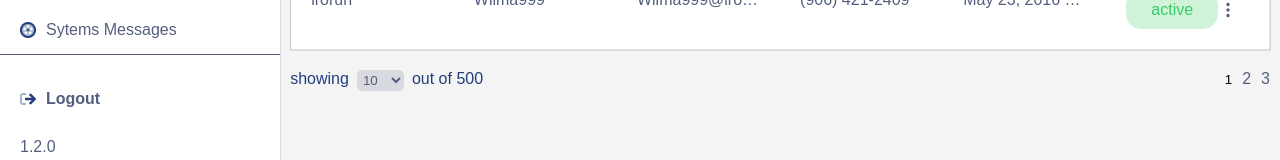
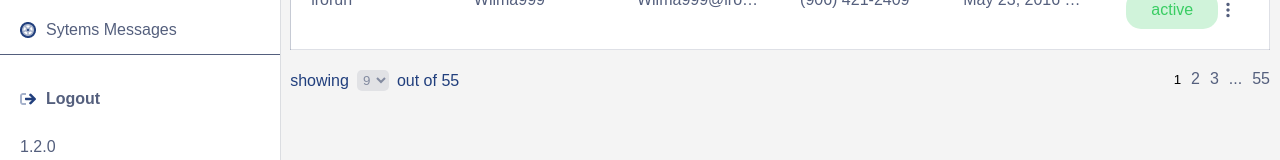
Before and after one commit to David4bay/lendsqr-fe-test, a React (Vite) app in the folder lendsqr-fe-test/: page /users in a window 1280 px wide. Shown: the part 1315-1475 px from the top of the page. Built offline with nearby package versions, Linux system fonts and the light colour scheme; sample sign-in values are in the browser's storage.

Commit message:
table pages updates table successfully

```diff
--- a/lendsqr-fe-test/src/App.scss
+++ b/lendsqr-fe-test/src/App.scss
@@ -464,6 +464,10 @@
     padding: 55px;
 }
 
+.table__container {
+    overflow-x: scroll;
+}
+
 .userlist__container {
     display: flex;
     flex-direction: column;
@@ -557,11 +561,12 @@
 
 .userlist__floor-container {
     display: flex;
-    align-items: flex-start;
+    flex-direction: row;
+    justify-content: center;
+    align-items: center;
     gap: 8px;
     font-weight: 500;
     font-size: 1rem;
-    justify-content: center;
     color: var(--color-blue-text);
 }
 
@@ -570,7 +575,6 @@
     flex-direction: row;
     gap: 10px;
     color: var(--color-grey-text);
-
 }
 
 .view__rows {
--- a/lendsqr-fe-test/src/components/Dashboard.tsx
+++ b/lendsqr-fe-test/src/components/Dashboard.tsx
@@ -5,6 +5,7 @@ import Sidebar from "./Sidebar"
 import { Helmet } from "react-helmet"
 import UserList from "./UserList"
 import UserProfile from "./UserProfile"
+import { useEffect } from "react"
 
 interface UserProp {
     user: {
@@ -20,9 +21,12 @@ function Dashboard() {
 
     console.log("userLoggedStatus", userLoggedStatus)
 
-    if (userLoggedStatus.user === null) {
-        navigate("/")
-    }
+    useEffect(() => {
+        if (userLoggedStatus.user === null) {
+            navigate("/")
+        }
+    }, [navigate, userLoggedStatus.user])
+
 
     return (
         <>
--- a/lendsqr-fe-test/src/components/Sidebar.tsx
+++ b/lendsqr-fe-test/src/components/Sidebar.tsx
@@ -1,15 +1,13 @@
 import type { SyntheticEvent } from "react";
-import { useNavigate } from "react-router-dom";
+// import { useNavigate } from "react-router-dom";
 
 export default function Sidebar() {
 
-    const navigate = useNavigate()
+    // const navigate = useNavigate()
 
     function handleLogout(e: SyntheticEvent) {
         e.preventDefault()
-        localStorage.removeItem("loggedUser")
-        navigate("/")
-        return
+        localStorage.loggedUser = null
     }
 
     return (
--- a/lendsqr-fe-test/src/components/UserList.tsx
+++ b/lendsqr-fe-test/src/components/UserList.tsx
@@ -58,9 +58,9 @@ function UserList() {
     const [remainingPages, setRemainingPages] = useState<number>(0)
     const [users, setUsers] = useState<UserListType[]>([])
     const [refresh, setRefresh] = useState(true)
-    const [currentPage, setCurrentPage] = useState(0)
+    const [currentPage, setCurrentPage] = useState<number>(1)
 
-    const { data, isLoadingError, error, isLoading, refetch } = useQuery({
+    const { data, isLoadingError, error, isLoading } = useQuery({
         queryKey: ["user_list"],
         queryFn: async () => await fetch("/generated.json").then((response) => response.json())
     })
@@ -70,30 +70,46 @@ function UserList() {
     useEffect(() => {
         if (data?.length > 0 && !isLoading && !isLoadingError && !error && refresh) {
             console.log("currentPage", currentPage)
-            if (currentPage < 9) {
+
+            if (currentPage < 1) {
+                setCurrentPage(1)
                 setPages(9)
             }
 
-            const nextPage = currentPage + currentPage
-            const pageAvailable = nextPage <= 9 ? 9 : nextPage
-            console.log("pageAvailable", pageAvailable)
-            const viewedPages = data.slice(currentPage, pageAvailable + 1)
-            console.log("viewedPages", viewedPages)
-            // const originalDataLength = data.length
-            // const pagesLeft = (originalDataLength - pages)
-            setRemainingPages(data.length)
-            setUsers(viewedPages)
+            const pagesLeft = Math.floor(data.length / pages)
+            setRemainingPages(pagesLeft)
+            const userListLength = Math.floor(currentPage * pages)
+            const dataToLoad = data.slice()
+            const constructedUsers = dataToLoad.reduce((acc: UserListType[], userInfo: UserListType, i: number) => i >= userListLength - pages && i <= userListLength ? acc = [...acc, userInfo] : acc ,[])
+            setUsers(constructedUsers)
             setRefresh(false)
+            // refetch()
         }
-    }, [currentPage, data, error, isLoading, isLoadingError, pages, refresh])
+    // eslint-disable-next-line react-hooks/exhaustive-deps
+    }, [currentPage, error, isLoading, isLoadingError, pages, refresh])
 
     // console.log("users", users)
+
+
 
     return (
         <section className="userlist">
             <UserListHeader />
-            <UserListNav users={users} />
-            <UserListPages refetch={refetch} setCurrentPage={setCurrentPage} remainingPages={remainingPages} />
+            <UserListNav
+            isLoading={isLoading}
+            error={error}
+            users={users}
+            />
+            <UserListPages
+            data={data}
+            setUsers={setUsers}
+            isLoading={isLoading}
+            error={error}
+            setCurrentPage={setCurrentPage}
+            remainingPages={remainingPages}
+            currentPage={currentPage}
+            setRefresh={setRefresh}
+            />
         </section>
     )
 }
--- a/lendsqr-fe-test/src/components/UserListBody.tsx
+++ b/lendsqr-fe-test/src/components/UserListBody.tsx
@@ -21,12 +21,12 @@ function UserListBody(props: { users: UserListType[] }) {
             case status === "pending":
                 return "pending"
             default:
-                return ""
+                return "unavailable"
         }
     }
 
     return (
-         <tbody>
+         <>
                 {users?.length > 0 ? users.map((userlist: UserListType) => (
                     <tr key={userlist.non_zero_index}>
                             <td>
@@ -74,7 +74,7 @@ function UserListBody(props: { users: UserListType[] }) {
                             </td>
                     </tr>
                 )) : ""}
-                </tbody>
+            </>
     )
 }
 
--- a/lendsqr-fe-test/src/components/UserListNav.tsx
+++ b/lendsqr-fe-test/src/components/UserListNav.tsx
@@ -1,9 +1,19 @@
 import type { UserListType } from "./UserList"
 import UserListBody from "./UserListBody"
 
-function UserListNav(props: { users: UserListType[] }) {
+interface UserListTypes {
+    users: UserListType[]
+    isLoading: boolean
+    error: Error | boolean | null
+}
 
-    const { users } = props
+function UserListNav(props: UserListTypes) {
+
+    const { users, isLoading, error } = props
+
+    if (isLoading) return <p>Loading...</p>
+
+    if (error) return <p>Something went wrong.</p>
 
     return (
         <article className="table__container">
@@ -72,7 +82,9 @@ function UserListNav(props: { users: UserListType[] }) {
                             </th>
                         </tr>
                     </thead>
-                    <UserListBody users={users} />
+                    <tbody>
+                        <UserListBody users={users} />
+                    </tbody>
                 </table>
             </article>
     )
--- a/lendsqr-fe-test/src/components/UserListPages.tsx
+++ b/lendsqr-fe-test/src/components/UserListPages.tsx
@@ -1,60 +1,71 @@
 import type { SyntheticEvent, Dispatch, SetStateAction } from "react"
-import React from "react"
+import type { UserListType } from "./UserList"
 
 interface PagesPropType {
     remainingPages: number
     setCurrentPage: Dispatch<SetStateAction<number>>
-    refetch: () => void
+    setUsers: Dispatch<SetStateAction<UserListType[]>>
+    data: UserListType[]
+    currentPage: number
+    isLoading: boolean
+    error: Error | null | boolean
+    setRefresh: Dispatch<SetStateAction<boolean>>
 }
 
 function UserListPages(props: PagesPropType) {
 
-    const { remainingPages, setCurrentPage, refetch } = props
+    const { remainingPages, setCurrentPage, currentPage, isLoading, error, setRefresh } = props
 
     /*
     This makes a list of pages starting from the first 3 pages
     to the last or just returns a single page.
     */
 
-    function handleViews(e: SyntheticEvent<HTMLSelectElement>) {
+    if (isLoading) return <p>Loading...</p>
+
+    if (error) return <p>Something went wrong.</p>
+
+    function handleViews(e: SyntheticEvent<HTMLButtonElement>) {
         const target = e.target as HTMLSelectElement
-        setCurrentPage(Number(target.value))
-        refetch()
+        console.log("page number", target.innerText)
+        setCurrentPage(Number(target.innerText))
+        setRefresh(true)
     }
 
-    const listOfPages = Array.from({length: remainingPages}, (_, i) => i)
+    const listOfPages = Array.from({length: Math.floor(currentPage + 3)}, (_, i) => i + 1).slice(currentPage - 1)
 
     return (
          <article className="userlist__floor">
                 <div className="userlist__floor-container">
                     <span>showing</span>
-                    <select className="view__rows" onChange={handleViews}>
-                        <option value="9">10</option>
-                        <option value="10">20</option>
-                        <option value="12">50</option>
-                        <option value="20">100</option>
+                    <select className="view__rows" disabled>
+                        <option value="9">9</option>
                     </select>
                     <span>out of {remainingPages}</span>
                 </div>
                 <div>
                     <ul className="page__style">
-                        {remainingPages ? listOfPages.filter((pages) => pages < 3).map((pages) => {
-                                if (pages === remainingPages - 1) {
+                        {listOfPages.map((pages) => {
+                                if (pages === listOfPages[listOfPages.length - 1]) {
                                     return (
                                         <div className="page__style" key={pages} style={{display: "flex",flexDirection: "row"}}>
-                                            <button className="page__style-button">...</button>
-                                            <button className="page__style-button">{remainingPages}</button>
+                                            <button className="page__style-button" disabled>...</button>
+                                            <button onClick={handleViews} className="page__style-button">{remainingPages}</button>
                                         </div>
                                     )
                                 } else {
                                     return (
-                                        <button key={pages} className={pages ===  0 ? "page__style-button-inactive" : "page__style-button"}  disabled={pages === 0}>{pages + 1}</button>
+                                        <button
+                                        key={pages}
+                                        onClick={handleViews}
+                                        className={pages ===  currentPage ? "page__style-button-inactive" : "page__style-button"}
+                                        disabled={pages === currentPage}>
+                                            {pages}
+                                        </button>
                                     )
                                 }
                             }
-                        ) : (
-                        <button>1</button>
-                    )}
+                        )}
                 </ul>
             </div>
         </article>
```
Also changed, not shown: lendsqr-fe-test/src/components/Login.tsx (+10 -14 lines).
